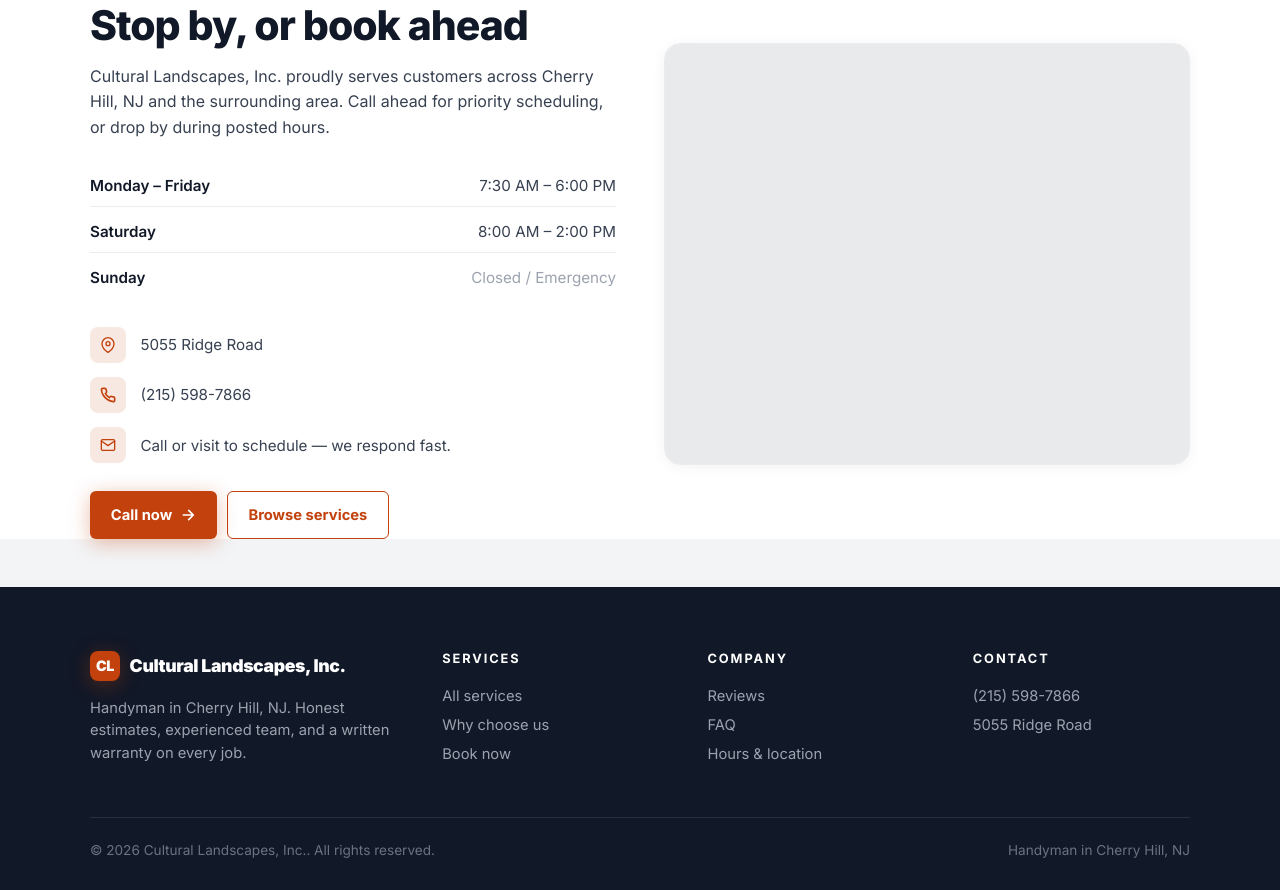
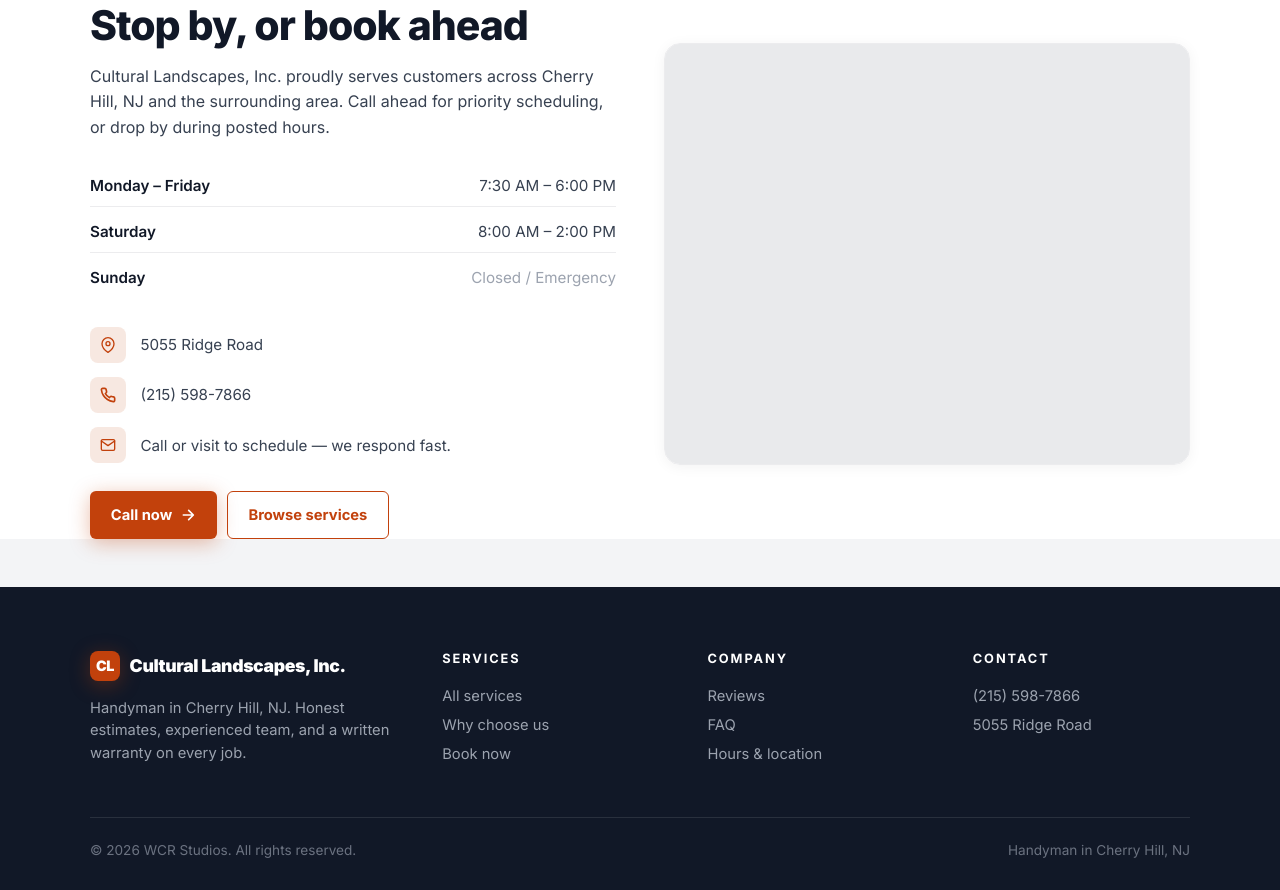
Before and after one commit to Wrenbjor/trades--cultural-landscapes-inc, a plain HTML site: page index.html in a window 1280 px wide. Shown: the part 4797-5687 px from the top of the page. Drawn offline with nearby package versions, Linux system fonts and the light colour scheme; no server answers.

Commit message:
Update site

```diff
--- a/index.html
+++ b/index.html
@@ -605,7 +605,7 @@
     </div>
   </div>
   <div class="foot-bottom">
-    <div>&copy; 2026 Cultural Landscapes, Inc.. All rights reserved.</div>
+    <div>&copy; 2026 WCR Studios. All rights reserved.</div>
     <div>Handyman in Cherry Hill, NJ</div>
   </div>
 </footer>
```
